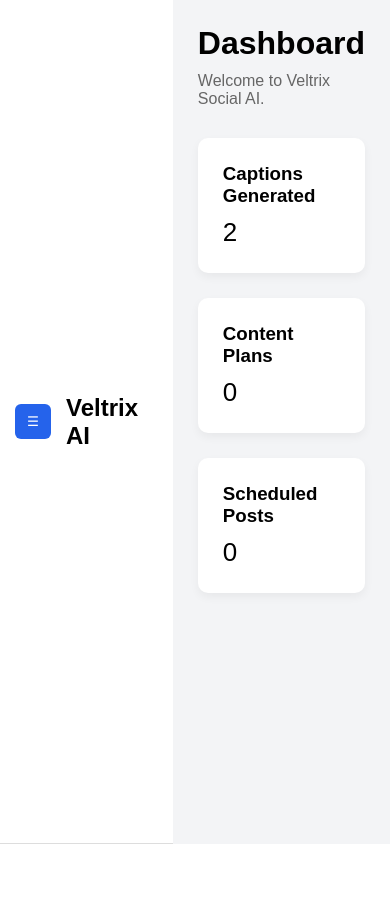
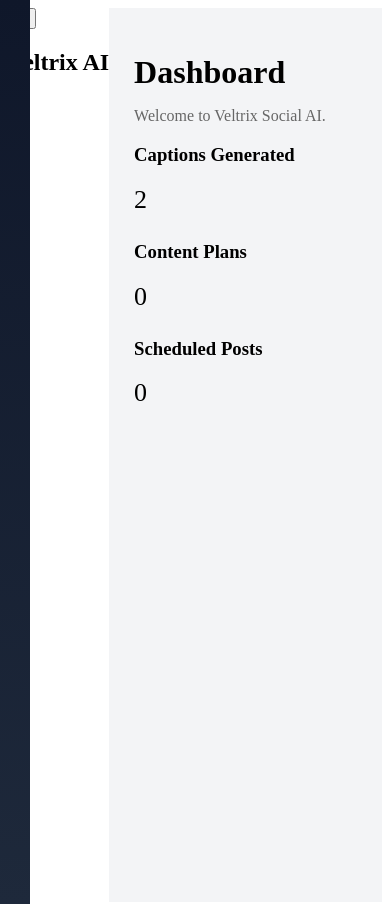
Before and after one commit to syedfaraz0099-sketch/veltrix-social-ai, a Next.js app in the folder frontend/: page /dashboard in a window 390 px wide. Before the commit the page ends 844 px from the top, so only its background shows below. Built offline with nearby package versions, Linux system fonts and the light colour scheme.

Commit message:
Update globals.css

```diff
--- a/frontend/app/globals.css
+++ b/frontend/app/globals.css
@@ -1,18 +1,11 @@
-*{
-margin:0;
-padding:0;
-box-sizing:border-box;
-font-family:Arial, Helvetica, sans-serif;
-}
-
-/* ===== DASHBOARD LAYOUT ===== */
+/* DASHBOARD LAYOUT */
 
 .dashboard-container{
 display:flex;
 min-height:100vh;
 }
 
-/* ===== SIDEBAR ===== */
+/* SIDEBAR */
 
 .sidebar{
 width:250px;
@@ -24,22 +17,16 @@ flex-direction:column;
 gap:18px;
 position:fixed;
 top:0;
+left:0;
 height:100vh;
+transition:0.3s;
 z-index:1000;
-transition:0.3s ease;
 }
 
-/* Desktop position */
-
-@media(min-width:769px){
-.sidebar{
-left:0;
-}
-}
-
-/* Mobile hidden */
+/* MOBILE SIDEBAR */
 
 @media(max-width:768px){
+
 .sidebar{
 left:-260px;
 }
@@ -47,23 +34,10 @@ left:-260px;
 .sidebar.active{
 left:0;
 }
+
 }
 
-.sidebar h2{
-margin-bottom:20px;
-}
-
-.sidebar a{
-color:#cbd5e1;
-text-decoration:none;
-font-size:15px;
-}
-
-.sidebar a:hover{
-color:white;
-}
-
-/* ===== MAIN CONTENT ===== */
+/* MAIN CONTENT */
 
 .main-content{
 flex:1;
@@ -73,60 +47,13 @@ background:#f3f4f6;
 min-height:100vh;
 }
 
+/* MOBILE MAIN CONTENT */
+
 @media(max-width:768px){
+
 .main-content{
 margin-left:0;
 padding:25px;
 }
+
 }
-
-/* ===== MOBILE HEADER ===== */
-
-.mobile-header{
-display:none;
-width:100%;
-background:white;
-padding:15px;
-align-items:center;
-gap:15px;
-border-bottom:1px solid #ddd;
-}
-
-.mobile-header button{
-background:#2563eb;
-color:white;
-border:none;
-padding:10px 12px;
-border-radius:6px;
-cursor:pointer;
-}
-
-@media(max-width:768px){
-.mobile-header{
-display:flex;
-}
-}
-
-/* ===== DASHBOARD CARDS ===== */
-
-.cards{
-display:grid;
-grid-template-columns:repeat(3,1fr);
-gap:25px;
-margin-top:30px;
-}
-
-.card{
-background:white;
-padding:25px;
-border-radius:10px;
-box-shadow:0 4px 10px rgba(0,0,0,0.05);
-}
-
-/* Mobile cards */
-
-@media(max-width:768px){
-.cards{
-grid-template-columns:1fr;
-}
-}
```
